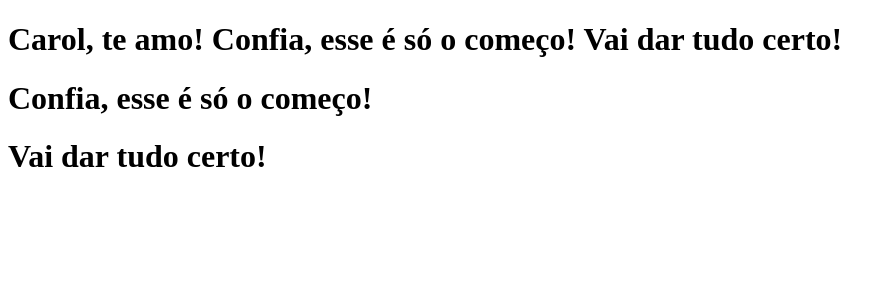
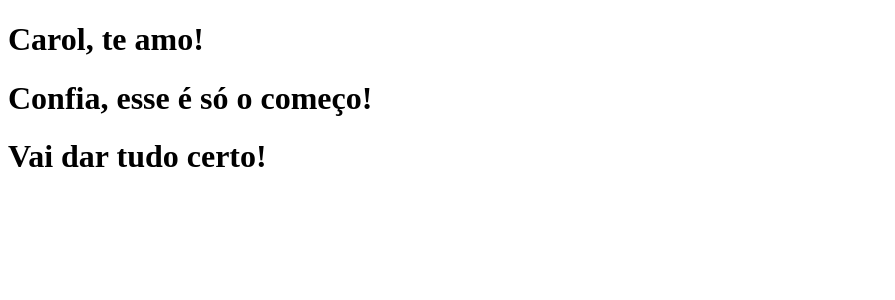
Before and after one commit to DAVIGSOUZA/clone-tabnews, a Next.js app: page / in a window 1280 px wide. Shown: the top 300 px of the page, without its empty margins (0-895 px from the left). Built offline with nearby package versions, Linux system fonts and the light colour scheme.

Commit message:
fix message

```diff
--- a/pages/index.js
+++ b/pages/index.js
@@ -1,7 +1,7 @@
 const Home = () => {
   return (
     <div>
-      <h1>Carol, te amo! Confia, esse é só o começo! Vai dar tudo certo!</h1>
+      <h1>Carol, te amo!</h1>
       <h1>Confia, esse é só o começo!</h1>
       <h1>Vai dar tudo certo!</h1>
     </div>
```
